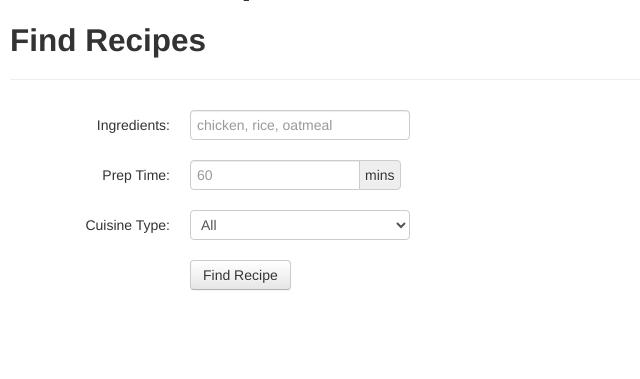
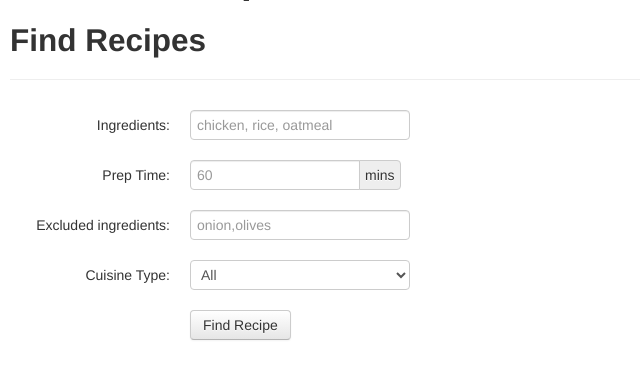
Before and after one commit to tsaxton/MakeMeRecipe, a PHP site: page / in a window 1280 px wide. Shown: the part 50-429 px from the top of the page, without its empty margins (0-640 px from the left). Run offline with PHP 8.4, Linux system fonts and the light colour scheme; some libraries are stand-ins or nearby versions.

Commit message:
excluded ingredients

```diff
--- a/modules/yummly.php
+++ b/modules/yummly.php
@@ -1,5 +1,5 @@
 <?php
-function search($query, $time, $cuisine){
+function search($query, $time, $cuisine,$excluded){
     $query = str_replace(' ','+',$query);
     $query = str_replace(',','+',$query);
     $base_url =  'http://api.yummly.com/v1/api/recipes?_app_id=6082fbf2&_app_key=f4346b48f9a52cac8385d1ba029074e7';
@@ -7,6 +7,15 @@ function search($query, $time, $cuisine){
     if($cuisine){
     $query_url .= '&allowedCuisine[]=cuisine^cuisine-'.$cuisine;
     }
+
+    if($excluded){
+        $exer=str_getcsv($excluded,',');
+        foreach($exer as $exfood )
+        {
+        $query_url.='&excludedIngredient[]='.$exfood;
+        }
+    }
+
     $results = file_get_contents($query_url);
     $data = json_decode($results,1);
 
--- a/pages/search.php
+++ b/pages/search.php
@@ -17,6 +17,14 @@
 	    </div>
     	</div>
     </div>
+
+    <div class="control-group">
+	<label class="control-label" for="excludedIngredient">Excluded ingredients:</label>
+	<div class="controls">
+	    <input type="text" id="excludedIngredient" name="excludedIngredient" placeholder="onion,olives">
+	</div>
+    </div>
+
     <div class="control-group">
     <label class="control-label" for="inputCuisine">Cuisine Type:</label>
     <div class="controls">
```
Also changed, not shown: pages/SearchResult.php (+7 -2 lines).
